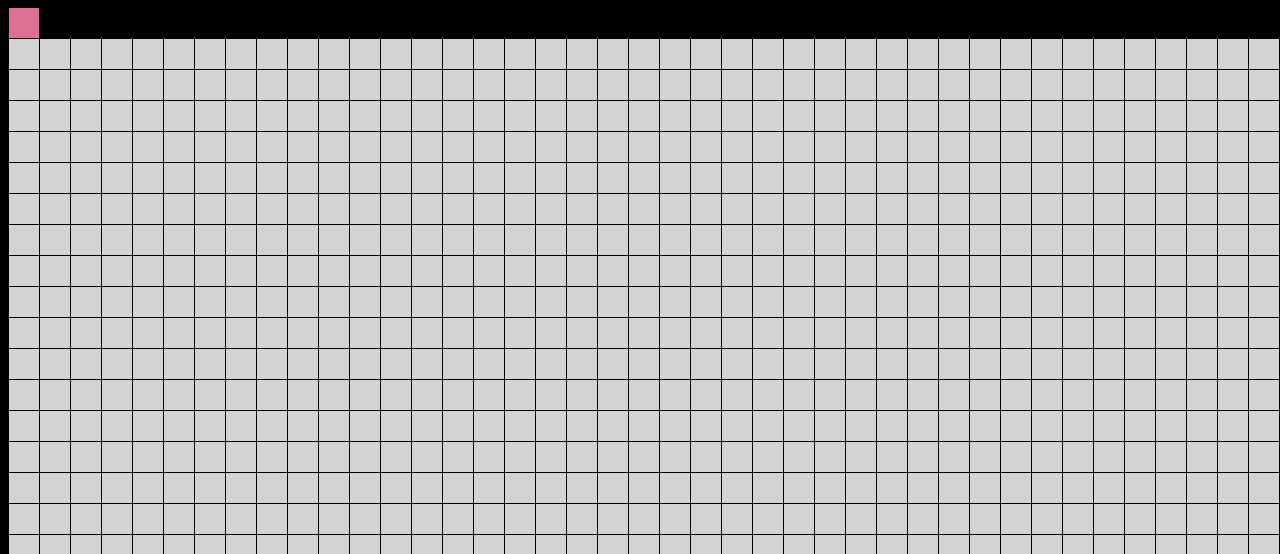
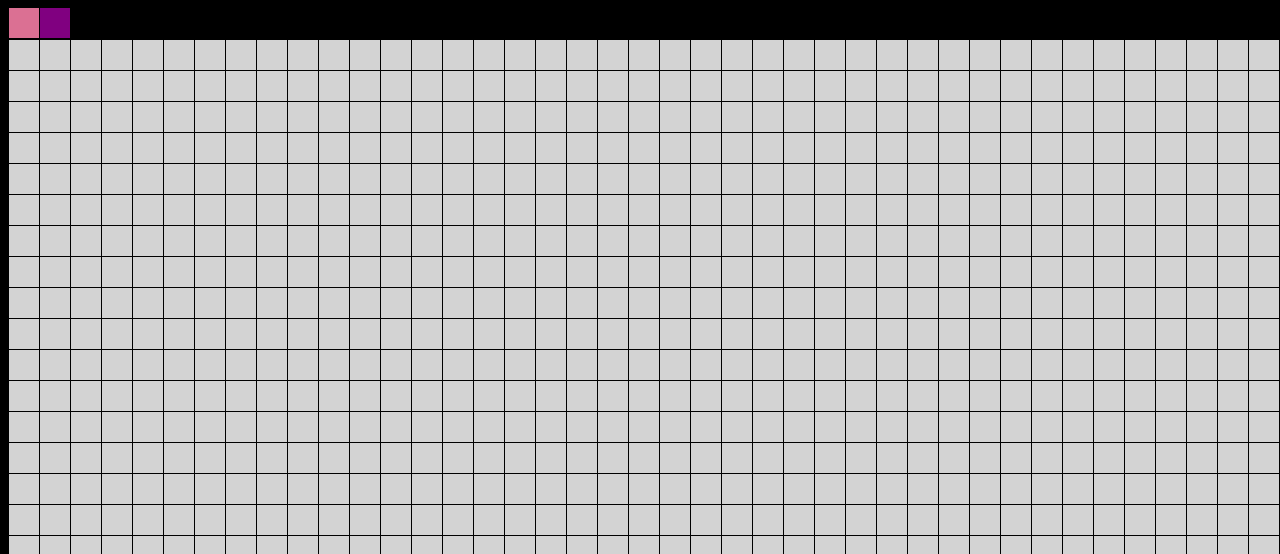
Before and after one commit to jakent/game-of-life-interactive, a React app: page / in a window 1280 px wide. Shown: the top 554 px of the page. Built offline with nearby package versions, Linux system fonts and the light colour scheme.

Commit message:
Switching to a table rather than divs to structure cells in grid

```diff
--- a/src/components/Cell/cell.scss
+++ b/src/components/Cell/cell.scss
@@ -1,13 +1,14 @@
 @import '../_mixins.scss';
 
 .cell {
-  margin-right: $cell-margin--width;
-  margin-left: $cell-margin--width;
+  margin: 0;
+  padding: 0;
   height: $cell-height;
+  max-height: $cell-height;
+  min-height: $cell-height;
   width: $cell-width;
-  padding: $cell-padding;
-  display: inline-block;
-  vertical-align: top;
+  min-width: $cell-width;
+  max-width: $cell-width;
   border: $cell-border;
 }
 
--- a/src/components/Cell/index.jsx
+++ b/src/components/Cell/index.jsx
@@ -9,11 +9,11 @@ export class Cell extends Component {
   render() {
     const {alive, position, changeCellState} = this.props;
 
-    return <div
+    return <td
       className={`cell ${alive ? 'alive' : 'dead'}`}
       onClick={() => changeCellState({alive: !alive, position: position})}>
       {/*<p>{JSON.stringify(position)}</p>*/}
-    </div>;
+    </td>;
   }
 }
 
--- a/src/components/Game/game.scss
+++ b/src/components/Game/game.scss
@@ -7,8 +7,7 @@ body {
 .controls {
   height: $cell-height + ($cell-margin--height * 2);
 
-  .start {
-    background-color: palevioletred;
+  .control {
     color: white;
     border: 0;
     display: inline-block;
@@ -20,17 +19,20 @@ body {
     border: $cell-border;
   }
 
+  .start {
+    background-color: palevioletred;
+  }
+
   .stop {
     background-color: lavender;
-    color: white;
-    border: 0;
-    display: inline-block;
-    vertical-align: top;
-    margin: 0 $cell-margin--width;
-    padding: $cell-padding;
-    height: $cell-height;
-    width: $cell-width;
-    border: $cell-border;
+  }
+
+  .save {
+    background-color: purple;
+  }
+
+  .reset {
+    background-color: mediumpurple;
   }
 }
 
--- a/src/components/Game/index.jsx
+++ b/src/components/Game/index.jsx
@@ -1,14 +1,14 @@
 import React, {Component} from 'react';
 import {connect} from 'react-redux';
 import Grid from '../Grid'
-import {nextGeneration, startGeneration} from '../../store'
+import {nextGeneration, startGeneration, reset} from '../../store'
 
 import './game.scss'
 
 export class Game extends Component {
   constructor(props) {
     super(props);
-    this.state = {running: false};
+    this.state = {running: false, savedCells: []};
   }
 
   componentWillUnmount() {
@@ -16,10 +16,18 @@ export class Game extends Component {
       this.stop();
   }
 
+  save() {
+    this.setState((prevState, props) => {
+      const newSavedCells = prevState.savedCells.slice();
+      newSavedCells.push(props.grid.cells);
+      return ({savedCells: newSavedCells});
+    });
+  }
+
   start() {
     this.setState({running: true});
     this.props.startGeneration();
-    this.interval = setInterval(this.props.startGeneration, 50);
+    this.interval = setInterval(this.props.startGeneration, 250);
   }
 
   stop() {
@@ -30,10 +38,14 @@ export class Game extends Component {
   render() {
     const {grid} = this.props;
 
+    console.log('this.state.savedCells', this.state.savedCells);
+
     return <section className="game">
       <div className="controls">
-        {!this.state.running && <button className="start" onClick={() => this.start()}/>}
-        {this.state.running && <button className="stop" onClick={() => this.stop()}/>}
+        {!this.state.running && <button className="control start" onClick={() => this.start()}/>}
+        {this.state.running && <button className="control stop" onClick={() => this.stop()}/>}
+        {this.state.savedCells.length === 0 && <button className="control save" onClick={() => this.save()}/>}
+        {this.state.savedCells.reverse().map((cells) => <button className="control reset" onClick={() => this.props.reset(cells)}/>)}
         {/*<input type="range" min="1" max="2000" step ="50" value ="200" onChange={(event) => console.log('adf', event)} />*/}
       </div>
       <Grid cells={grid.cells}/>
@@ -46,5 +58,5 @@ const mapStateToProps = (store) => {
     grid: store.grid
   }
 };
-const mapDispatchToProps = {nextGeneration, startGeneration};
+const mapDispatchToProps = {nextGeneration, startGeneration, reset};
 export default connect(mapStateToProps, mapDispatchToProps)(Game);
--- a/src/components/Grid/grid.scss
+++ b/src/components/Grid/grid.scss
@@ -2,8 +2,10 @@
 
 .row {
   white-space: nowrap;
-  height: $cell-height + ($cell-margin--height * 2);
-  &.parentClass {
-    margin: 0.1px;
-  }
 }
+
+.grid {
+  border-spacing: $cell-padding $cell-padding;
+  border-collapse: separate;
+  border-color: palevioletred;
+}
--- a/src/components/Grid/index.jsx
+++ b/src/components/Grid/index.jsx
@@ -7,18 +7,18 @@ class Grid extends Component {
   render() {
     const {cells} = this.props;
 
-    return <div id="grid">
+    return <table className="grid">
       {cells.map((row, y) =>
-        <div className={`row y${y}`} key={y}>
+        <tr className={`row y${y}`} key={y}>
           {row.map((cell, x) =>
             <Cell key={`x${x}-y${y}`}
                   alive={cell.alive}
                   position={cell.position}
             />
           )}
-        </div>
+        </tr>
       )}
-    </div>;
+    </table>;
   }
 }
 
--- a/src/components/_mixins.scss
+++ b/src/components/_mixins.scss
@@ -3,6 +3,6 @@ $cell-width: 30px;
 $cell-height: 30px;
 $cell-margin--height: .5px;
 $cell-margin--width: .5px;
-$cell-padding: 0px;
+$cell-padding: 1px;
 //$cell-border: .1px solid white;
 $cell-border: 0;
--- a/src/store/index.js
+++ b/src/store/index.js
@@ -2,9 +2,10 @@ import {createStore} from 'redux';
 import Cell from '../domain/Cell'
 import Grid from '../domain/Grid'
 
-export const changeCellState = (data) => ({type: 'CHANGE_CELL_STATE', data: data});
+export const changeCellState = (data) => ({type: 'CHANGE_CELL_STATE', data});
 export const nextGeneration = () => ({type: 'NEXT_GENERATION'});
 export const startGeneration = () => ({type: 'START_GENERATION'});
+export const reset = (data) => ({type: 'RESET', data});
 
 const defaultState = {
   grid: Grid.createEmpty(50, 50)
@@ -14,7 +15,7 @@ const reducer = (state = defaultState, action) => {
   switch (action.type) {
     case 'CHANGE_CELL_STATE':
       const position = action.data.position;
-//ask grid to update
+      //ask grid to update
       const newCells = state.grid.cells.slice();
       newCells[position.y][position.x] = new Cell(action.data.alive, {x: position.x, y: position.y});
 
@@ -22,6 +23,8 @@ const reducer = (state = defaultState, action) => {
     case 'START_GENERATION':
     case 'NEXT_GENERATION':
       return Object.assign({}, state, { grid: state.grid.nextGeneration() });
+    case 'RESET':
+      return Object.assign({}, state, { grid: new Grid(action.data) });
     default:
       return state;
   }
```
